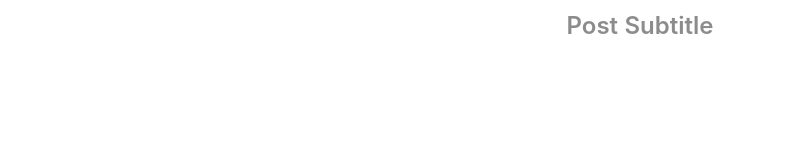
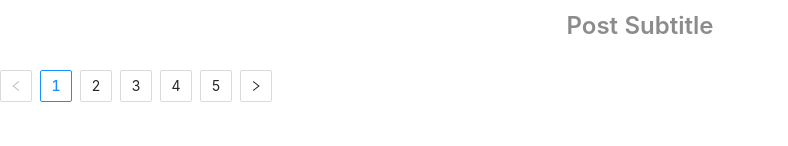
Before and after one commit to devneu/frontend, a React (Create React App) app: page /blog in a window 1280 px wide. Shown: the part 154-300 px from the top of the page, without its empty margins (0-788 px from the left). Built offline with nearby package versions, Linux system fonts and the light colour scheme.

Commit message:
DEV-39, Pagination to Blog added

```diff
--- a/src/pages/Blog/Blog.tsx
+++ b/src/pages/Blog/Blog.tsx
@@ -1,5 +1,6 @@
 import React from 'react';
 import BlogHeader from '../../components/BlogHeader';
+import BlogPagination from '../../components/BlogPagination';
 import './Blog.scss';
 
 const Blog = () => {
@@ -8,6 +9,7 @@ const Blog = () => {
          <BlogHeader
             title="Post Title"
             subtitle="Post Subtitle" />
+         <BlogPagination />
       </>
    )
 }
```
Also changed, not shown: 1 other file (tests, documents, lock files or other folders).
